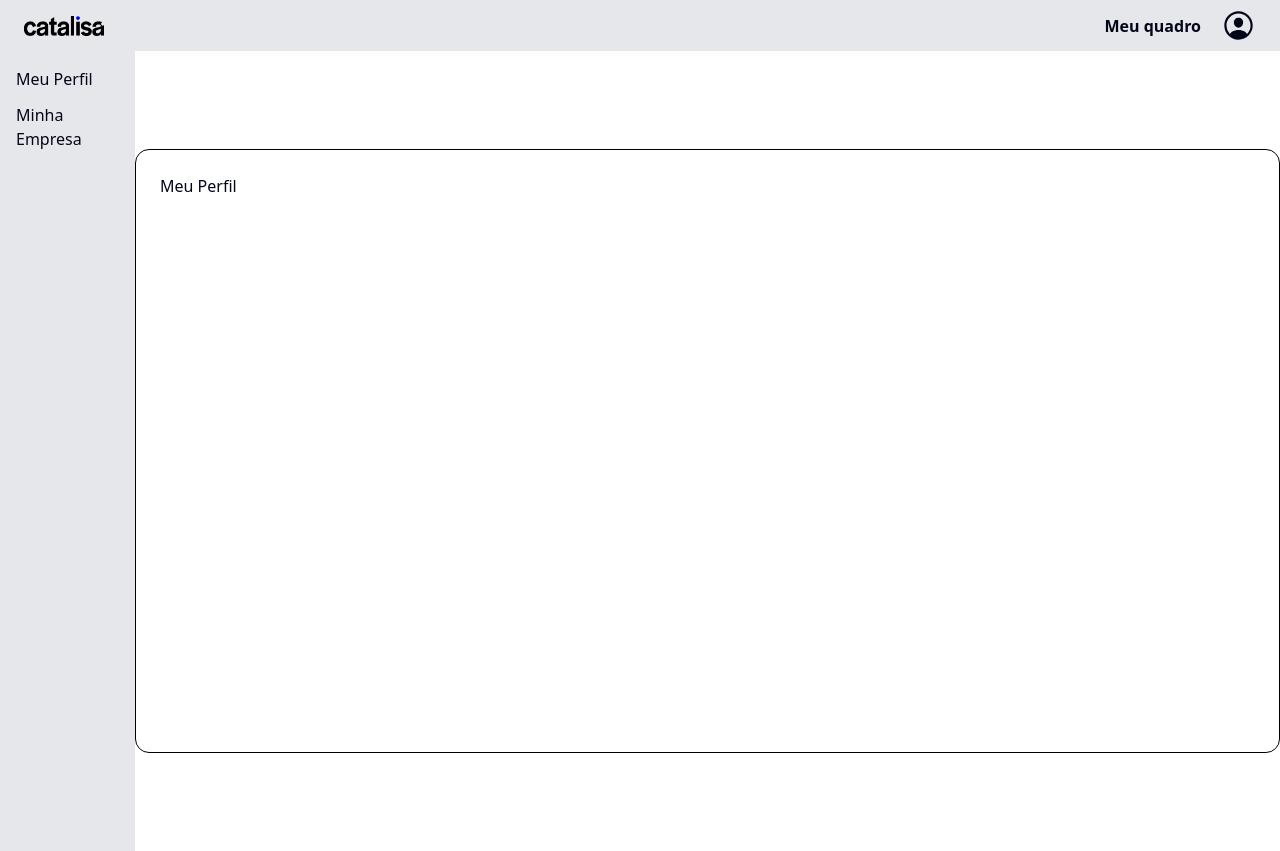
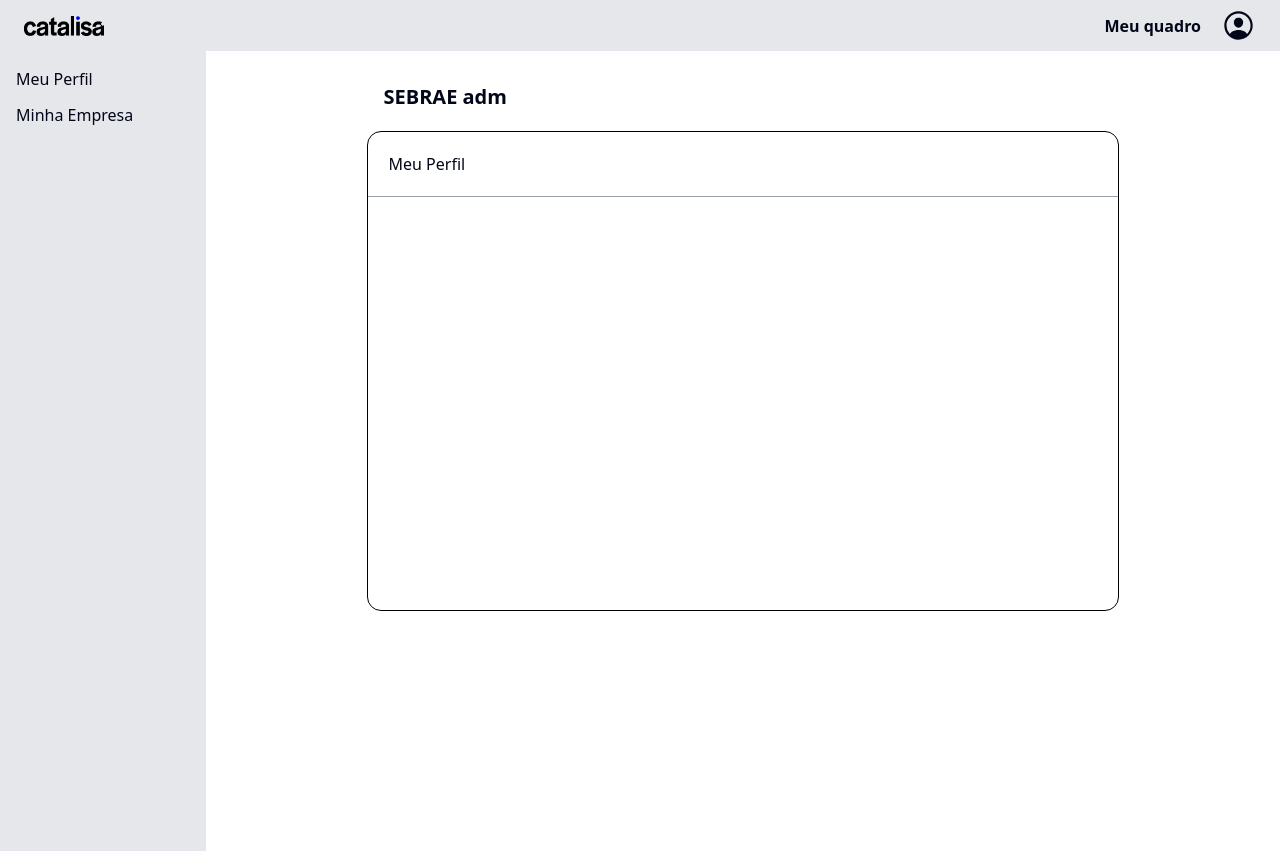
Before and after one commit to Lucasmenezes08/catalisaDashboard, a React (Vite) app in the folder catalisa/: page /dashboard/configuracoes in a window 1280 px wide. Built offline with nearby package versions, Linux system fonts and the light colour scheme.

Commit message:
:sparkles: feat: Estruturar gerenciamento de perfil e empresa.

```diff
--- a/catalisa/src/components/configuracoes/EmpresaConfig.tsx
+++ b/catalisa/src/components/configuracoes/EmpresaConfig.tsx
@@ -1,7 +1,20 @@
 export default function EmpresaConfig (){
     return (
-        <section>
-            <h1>EMpresa</h1>
+         <section className="w-full h-full flex flex-col justify-center items-center pt-8">
+
+            <section className="w-[70%]">
+                <h1 className="text-xl pl-4 mb-5 font-semibold">SEBRAE adm</h1>
+
+                <section className="flex flex-col h-[60vh] border border-black rounded-xl">
+                    <section className="flex items-center border-b border-gray-400 py-5">
+                        <h2 className="text-md font-medium px-5">Meus Dados</h2>
+                    </section>
+                    <section>
+
+                    </section>
+                </section>
+            </section>
+
         </section>
     )
 }
--- a/catalisa/src/components/configuracoes/PerfilConfig.tsx
+++ b/catalisa/src/components/configuracoes/PerfilConfig.tsx
@@ -1,14 +1,20 @@
 export default function PerfilConfig (){
     return (
-        <section className="w-full flex items-center justify-center size">
-            <section className="w-[1145px] h-[604px] border border-black rounded-xl p-6">
-                <section>
-                    <h2>Meu Perfil</h2>
-                </section>
-                <section>
+        <section className="w-full h-full flex flex-col justify-center items-center pt-8">
 
+            <section className="w-[70%]">
+                <h1 className="text-xl pl-4 mb-5 font-semibold">SEBRAE adm</h1>
+
+                <section className="flex flex-col h-[60vh] border border-black rounded-xl">
+                    <section className="flex items-center border-b border-gray-400 py-5">
+                        <h2 className="text-md font-medium px-5">Meu Perfil</h2>
+                    </section>
+                    <section>
+
+                    </section>
                 </section>
             </section>
+
         </section>
     )
 }
```
